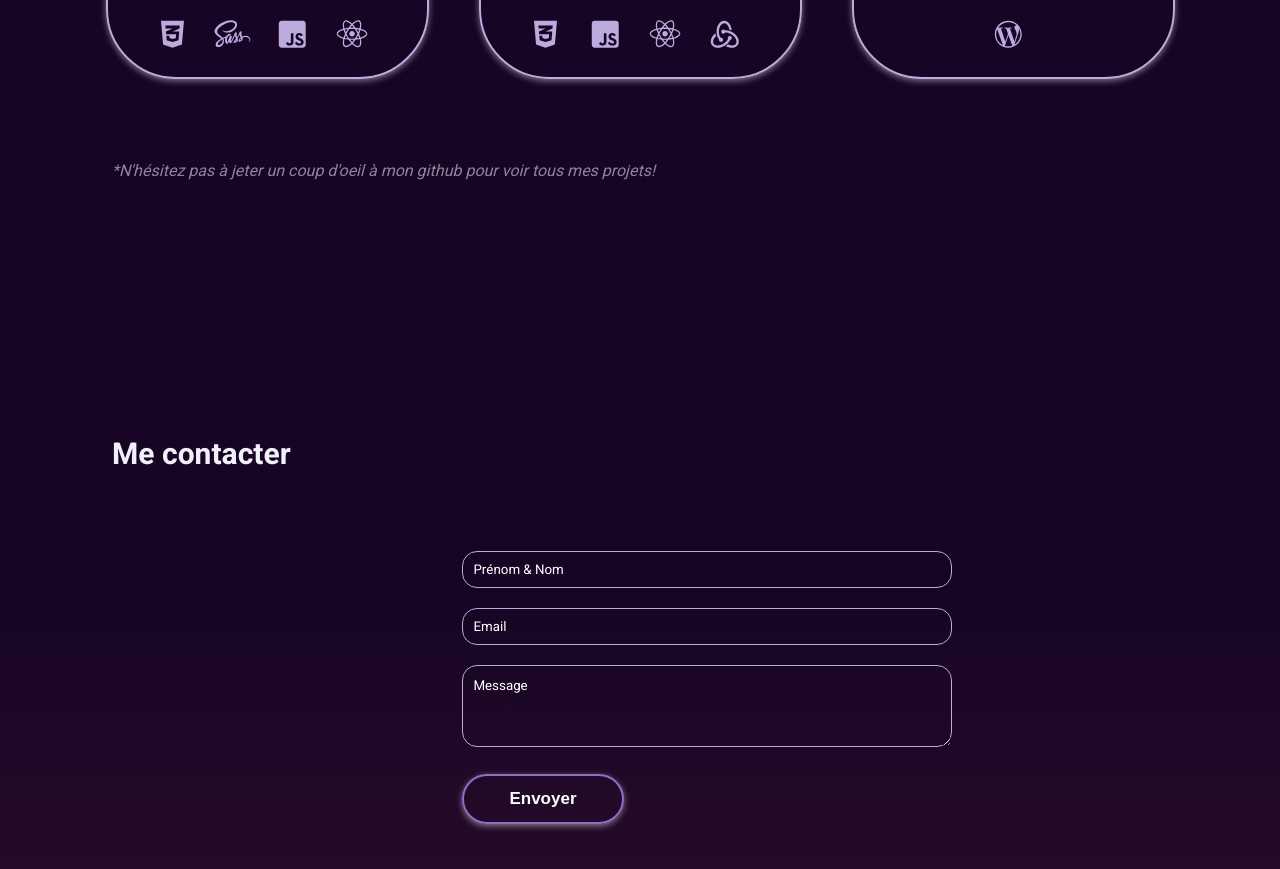
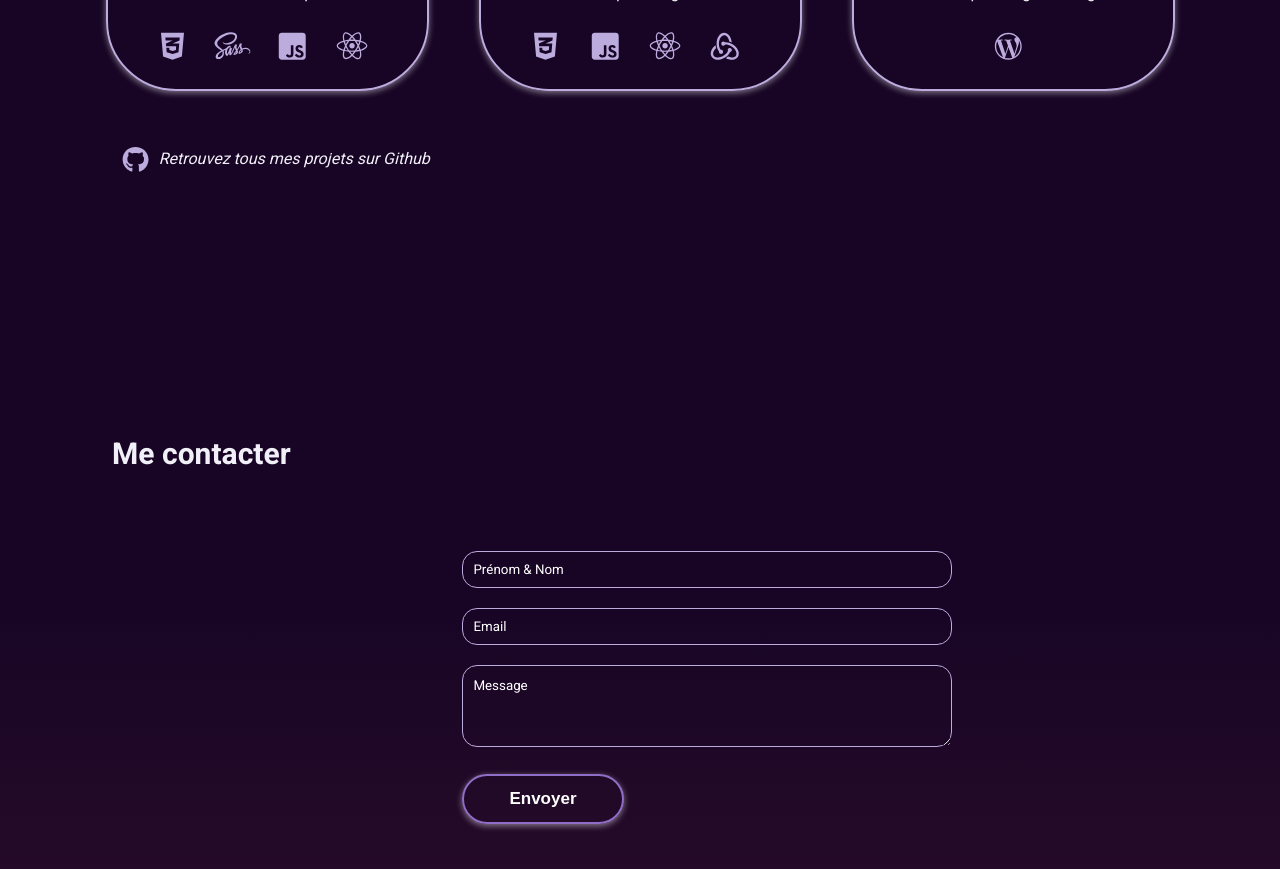
Before and after one commit to LucieRg/portfolio, a React (Create React App) app: page /Home in a window 1280 px wide. Shown: the part 2320-3189 px from the top of the page. Built offline with nearby package versions, Linux system fonts and the light colour scheme.

Commit message:
update CV + github

```diff
--- a/src/Contents/About.jsx
+++ b/src/Contents/About.jsx
@@ -4,7 +4,7 @@ import "../Styles/about.scss";
 import "../index.scss";
 import Typewriter from "typewriter-effect";
 import Arrow from "../Assets/triangle.svg";
-import cvPDF from "../Assets/CV-LR.pdf";
+import cvPDF from "../Assets/CV-Lucie-Rogé.pdf";
 
 export default function About() {
   const [isHidden, setIsHidden] = useState(true);
--- a/src/Contents/Projets.jsx
+++ b/src/Contents/Projets.jsx
@@ -4,6 +4,7 @@ import Modale from "../Components/Modale";
 import ProjectCard from "../Components/ProjectCard";
 import ProjectsData from "../Datas/ProjectsDatas";
 import "../index.scss";
+import GitHubIcon from "../Assets/logos/github.svg";
 
 export default function Projets() {
   const [modalIsOpen, setIsOpen] = useState(false);
@@ -61,10 +62,15 @@ export default function Projets() {
           />
         ))}
       </div>
-      <p className="projets-text">
-        *N'hésitez pas à jeter un coup d'oeil à mon github pour voir tous mes
-        projets!
-      </p>
+
+      <a
+        href="https://github.com/LucieRg"
+        target="_blank"
+        rel="noopener noreferrer"
+      >
+        <img src={GitHubIcon} alt="GitHub" className="logo-github" />
+        <p>Retrouvez tous mes projets sur Github</p>
+      </a>
 
       {selectedProject && (
         <Modale
--- a/src/Styles/contact.scss
+++ b/src/Styles/contact.scss
@@ -52,7 +52,7 @@
   input:focus,
   textarea:focus,
   select:focus {
-    border: 2px solid #33FFCC;
+    border: 2px solid #33ffcc;
   }
 }
 /* Styles pour les écrans mobiles (max-width: 767px) */
@@ -62,19 +62,17 @@
     margin-left: 0;
 
     h2 {
+      margin-top: 70px;
       margin-left: 32px;
     }
-
-
   }
 
   .contact-form {
     margin-top: 20px;
+    margin-bottom: 100px;
 
     form {
       width: 80%;
     }
   }
-
-
 }
--- a/src/Styles/projets.scss
+++ b/src/Styles/projets.scss
@@ -19,6 +19,25 @@
     font-style: italic;
   }
 
+  a {
+    display: flex;
+    flex-direction: row;
+    align-items: center;
+    justify-content: center;
+    text-decoration: none;
+    margin-top: 40px;
+    margin-left: 112px;
+    p {
+      width: 100%;
+      font-style: italic;
+      text-decoration: none;
+      color: #f1eff7;
+    }
+    .logo-github {
+      width: 4%;
+    }
+  }
+
   .project-card {
     display: flex;
     margin-top: 50px;
@@ -35,7 +54,7 @@
 
     &:hover {
       transform: scale(1.1);
-      border-color: #33FFCC;
+      border-color: #33ffcc;
     }
 
     .languages {
@@ -57,22 +76,25 @@
     flex-wrap: wrap;
     gap: 50px;
   }
-
-
 }
-
 
 @media (max-width: 767px) {
   .projets {
-     h2 {
+    h2 {
       margin-left: 32px;
-     }
+    }
     .projets-text {
       margin: 0;
       margin-top: 40px;
       margin-left: 32px;
     }
-
-
+  }
+  .logo-github {
+    width: 10% !important;
+  }
+  a {
+    margin: 0 !important;
+    margin-left: 32px !important;
+    margin-top: 30px !important;
   }
 }
```
Also changed, not shown: 2 other files (tests, documents, lock files or other folders).
